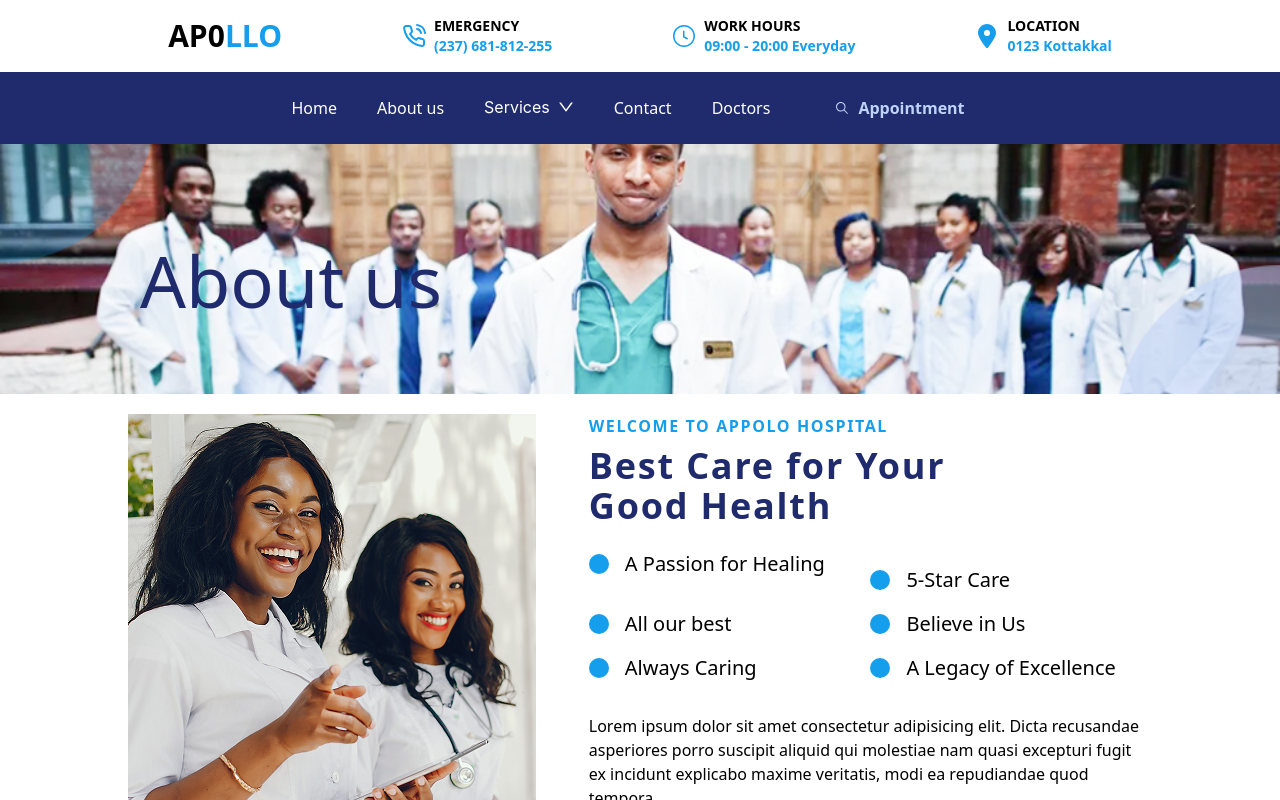
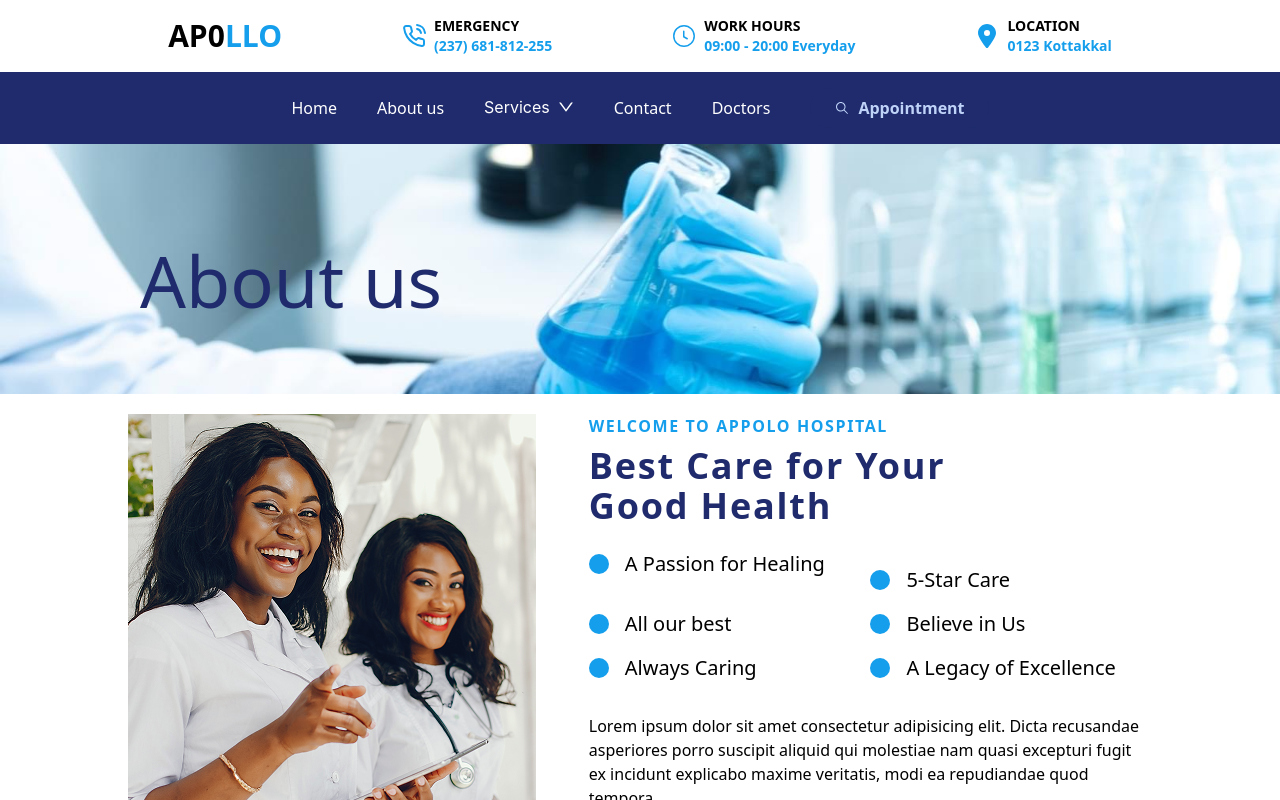
Before and after one commit to adnan-p-786/Hospital-Frontend, a React (Vite) app: page /About in a window 1280 px wide. Shown: the top 800 px of the page. Built offline with nearby package versions, Linux system fonts and the light colour scheme.

Commit message:
added cover image of about

```diff
--- a/src/pages/About/About.jsx
+++ b/src/pages/About/About.jsx
@@ -3,6 +3,7 @@ import about from '../../assets/Group 183.png'
 import care from '../../assets/care.png'
 import doctor from '../../assets/testimonials.png'
 import coma from '../../assets/coma.png'
+import aboutpage from '../../assets/about page.png'
 import { Swiper, SwiperSlide } from 'swiper/react';
 import 'swiper/css';
 import 'swiper/css/pagination';
@@ -19,7 +20,7 @@ import { PiPhoneCallLight } from 'react-icons/pi'
 function About() {
   return (
     <div>
-      <div className="w-full h-[250px] bg-cover bg-no-repeat bg-center" style={{ backgroundImage: `url(${about})`, }}>
+      <div className="w-full h-[250px] bg-cover bg-no-repeat bg-center" style={{ backgroundImage: `url(${aboutpage})`, }}>
         <div className='ml-23 md:ml-35'>
           <h1 className='text-[#1F2B6C] text-5xl md:text-7xl pt-40 md:pt-25'>About us</h1>
         </div>
```
Also changed, not shown: src/pages/Doctors/Doctor.jsx (+0 -21 lines), src/assets/about page.png (added), src/assets/our doctors.png (added).
